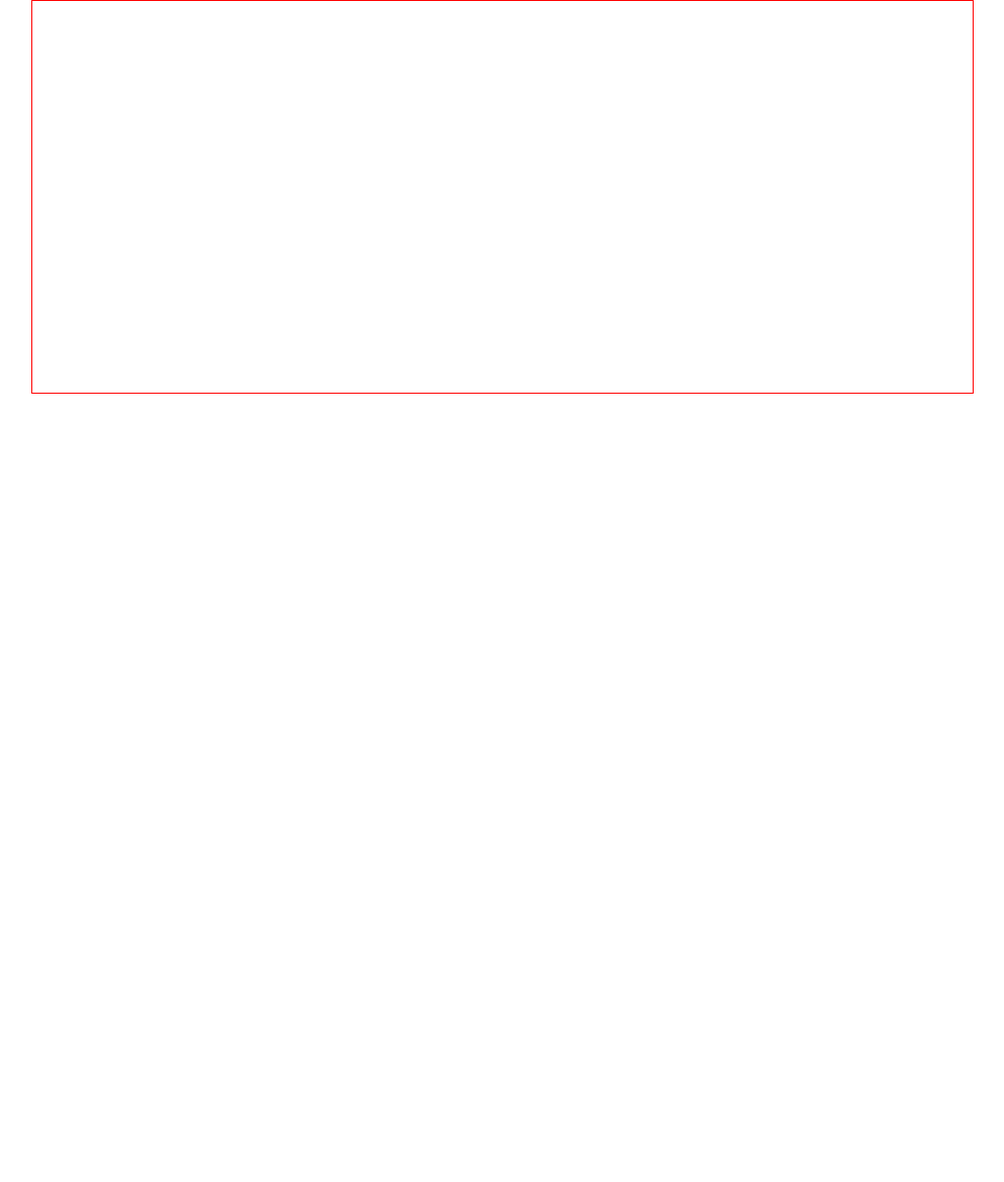
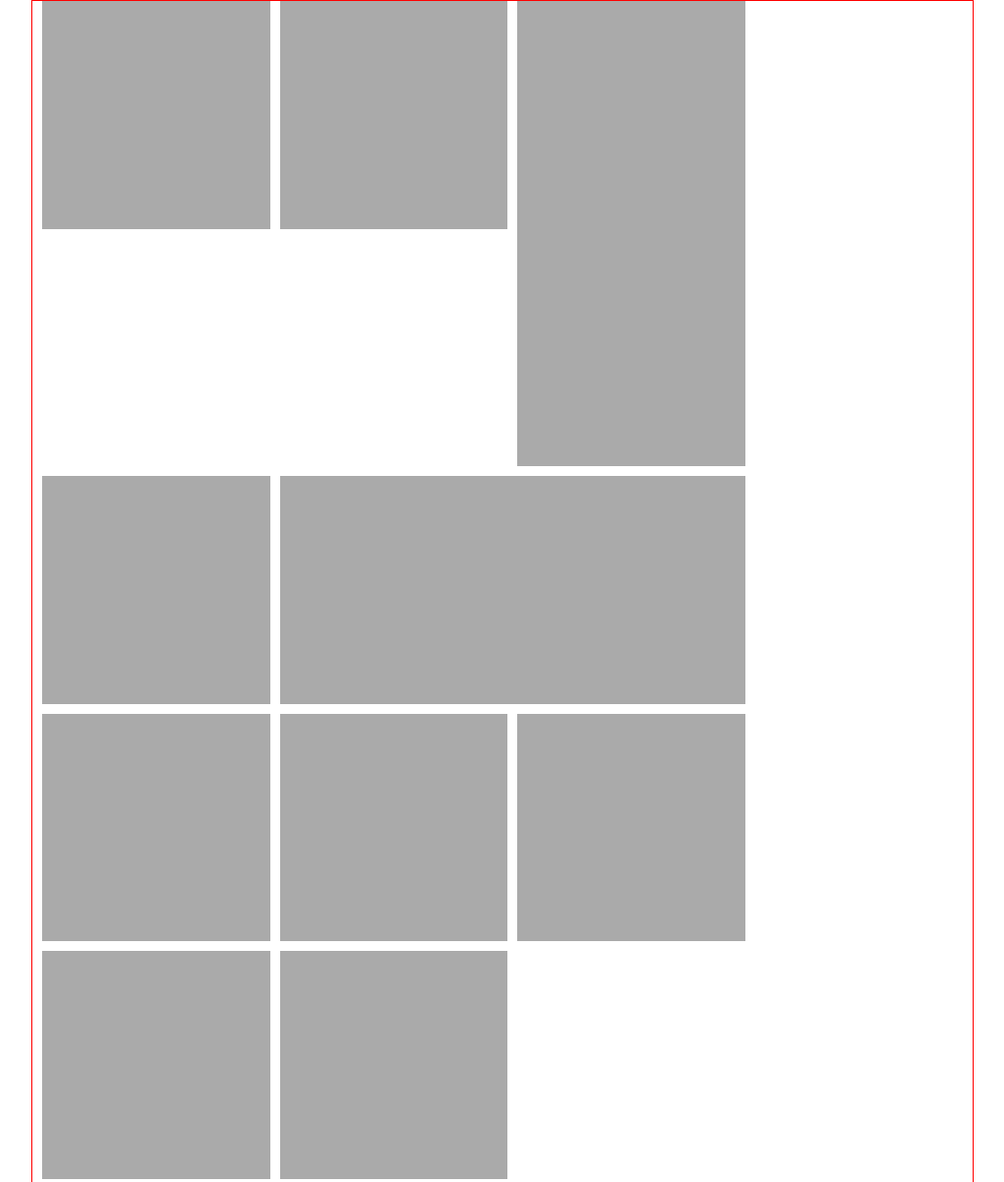
Before and after one commit to ildarsaribzhanov/tilepage, a plain HTML site: page index.html in a window 1280 px wide. Shown: the top 1207 px of the page at 98% size, without its empty margins (127-1152 px from the left). Before the commit the page ends 800 px from the top, so only its background shows below. Drawn offline with Linux system fonts and the light colour scheme.

Commit message:
Progect blank

```diff
--- a/index.html
+++ b/index.html
@@ -2,7 +2,7 @@
 <html xmlns="http://www.w3.org/1999/xhtml">
 <head>
 <meta http-equiv="Content-Type" content="text/html; charset=utf-8" />
-<title>Документ без названия</title>
+<title>Плитка</title>
 
 <link rel="stylesheet" type="text/css" href="style.css" />
 
@@ -16,6 +16,35 @@
 <!--band begin-->
 <div class="b_band">
 
+	<div class="tile_content">
+		<div class="b_itemtile_1_1 b_itemtile"></div>
+		<div class="b_itemtile_1_1 b_itemtile"></div>
+		<div class="b_itemtile_1_2 b_itemtile"></div>
+		<div class="b_itemtile_1_1 b_itemtile"></div>
+		<div class="b_itemtile_2_1 b_itemtile"></div>
+		<div class="b_itemtile_1_1 b_itemtile"></div>
+		<div class="b_itemtile_1_1 b_itemtile"></div>
+		<div class="b_itemtile_1_1 b_itemtile"></div>
+		<div class="b_itemtile_1_1 b_itemtile"></div>
+		<div class="b_itemtile_1_1 b_itemtile"></div>
+		<div class="b_itemtile_2_2 b_itemtile"></div>
+		<div class="b_itemtile_1_1 b_itemtile"></div>
+		<div class="b_itemtile_1_1 b_itemtile"></div>
+		<div class="b_itemtile_1_1 b_itemtile"></div>
+		<div class="b_itemtile_1_1 b_itemtile"></div>
+		<div class="b_itemtile_1_1 b_itemtile"></div>
+		<div class="b_itemtile_1_1 b_itemtile"></div>
+		<div class="b_itemtile_1_1 b_itemtile"></div>
+		<div class="b_itemtile_1_4 b_itemtile"></div>
+		<div class="b_itemtile_1_3 b_itemtile"></div>
+		<div class="b_itemtile_1_2 b_itemtile"></div>
+		<div class="b_itemtile_1_1 b_itemtile"></div>
+		<div class="b_itemtile_1_1 b_itemtile"></div>
+		<div class="b_itemtile_3_1 b_itemtile"></div>
+		<div class="b_itemtile_1_1 b_itemtile"></div>
+		<div class="b_itemtile_1_4 b_itemtile"></div>
+		<div class="b_itemtile_4_1 b_itemtile"></div>
+	</div>
 
 </div>
 <!--band end-->
--- a/js/a.js
+++ b/js/a.js
@@ -1,3 +1,67 @@
 $(document).ready(function(){
 
+	// основные параметры
+	var count_col = 4;		// количество колонок
+	var distance = 10;		// расстояние между ячейками
+
+
+	// вычисляемые параметры
+	var single_size = ($('.tile_content').width()-distance*(count_col-1))/4;
+
+
+	// начальные настройки
+	$('.b_itemtile_1_1').css({
+		'width':single_size,
+		'height':single_size
+	});
+
+	$('.b_itemtile_1_2').css({
+		'width':single_size,
+		'height':single_size*2+distance
+	});
+
+	$('.b_itemtile_2_1').css({
+		'width':single_size*2+distance,
+		'height':single_size
+	});
+
+	$('.b_itemtile_2_2').css({
+		'width':single_size*2+distance,
+		'height':single_size*2+distance
+	});
+
+	$('.b_itemtile_1_3').css({
+		'width':single_size,
+		'height':single_size*3+distance*2
+	});
+
+	$('.b_itemtile_3_1').css({
+		'width':single_size*3+distance*2,
+		'height':single_size
+	});
+
+	$('.b_itemtile_1_4').css({
+		'width':single_size,
+		'height':single_size*4+distance*3
+	});
+
+	$('.b_itemtile_4_1').css({
+		'width':single_size*4+distance*3,
+		'height':single_size
+	});
+
+
+
+	// ненужные настройки !!!! УДАЛИТЬ
+	$('.b_itemtile').css({
+		'margin-left':distance+'px',
+		'margin-bottom':distance+'px'
+	});
+
+
+
+
+
+	console.log(single_size);
+
 });
--- a/style.css
+++ b/style.css
@@ -25,3 +25,20 @@ img {border: 0;}
 
 .b_conteiner{width: 100%; min-height: 100%;}
 .b_band{width: 960px; min-height: 400px; margin: 0 auto; border: 1px solid red;}
+
+
+	.tile_content{overflow: hidden;}
+
+		.itemtile_main{width: 100%; height: 100%; position: absolute;}
+
+
+		.b_itemtile{position: relative; margin: 0 0 1% 1%; float: left; background: #aaa;}
+
+		.b_itemtile_1_1{width: 24%; height: 0px;}
+		.b_itemtile_1_2{width: 24%; height: 0px;}
+		.b_itemtile_2_1{width: 49%; height: 0px;}
+		.b_itemtile_2_2{width: 49%; height: 0px;}
+		.b_itemtile_1_3{width: 24%; height: 0px;}
+		.b_itemtile_3_1{width: 74%; height: 0px;}
+		.b_itemtile_1_4{width: 24%; height: 0px;}
+		.b_itemtile_4_1{width: 100%; height: 0px;}
```
